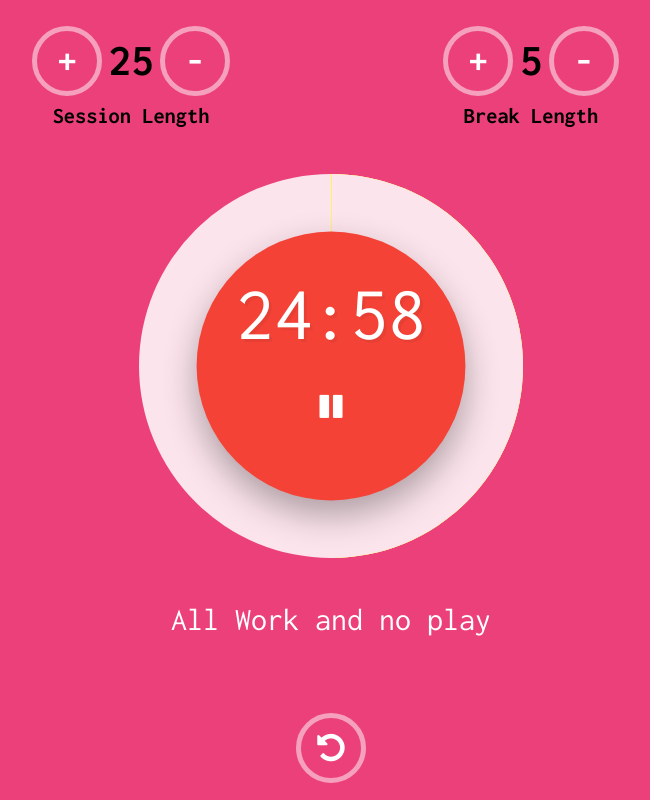
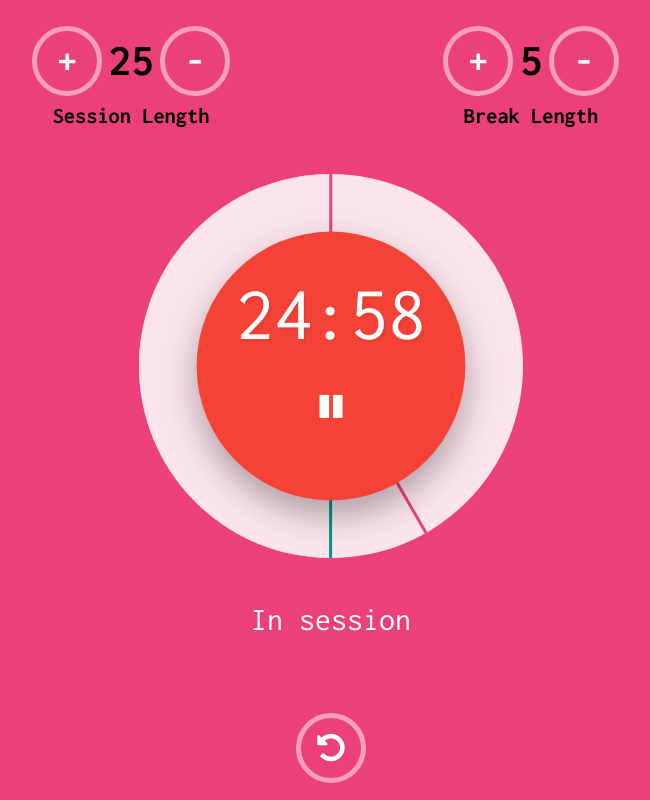
Before and after one commit to MissDitch/pomodoro-clock-app, a plain HTML site: page index.html in a window 1280 px wide. Both pictures are taken after a click on the icon 640 px from the left and 405 px from the top of the page. Shown: the whole page, without its empty margins (309-959 px from the left). Drawn offline with Linux system fonts and the light colour scheme.

Commit message:
countdown color fill: second version

```diff
--- a/css/style.css
+++ b/css/style.css
@@ -81,50 +81,56 @@ body {
 .circle__outer {
   position: relative;
   overflow: hidden;
-  background: #ff94c2; /* Pink 300  light */
-  background: #FF77A9; /* Pink 400  light */
   background: #fce4ec;  /* Pink 50 */
   margin: 0 auto;
   width: 60rem;
   height: 60rem;
   border-radius: 50%;
 }
-
 .whole {
   width: 50%;
   height: 100%;
   position: absolute;
   background: #FF77A9; /* session: Pink 400  light  */
-/* background: #62EFFF;  /* break: cyan 500 light  */
 }
-.leftHalf {
+.leftHalf { /*spinner*/
   border-radius: 50% 0 0 50%;
   z-index: 200;
-  background: green;
   border-right: none;
-  opacity: 0;
+  transform-origin: 100% 50%;
+  transform: rotate(0deg);
 }
-.rightHalf {
+.rightHalf { /*filler*/
   border-radius: 0 50% 50% 0;
   z-index: 100;
   border-left: none;
-  background: yellow;
   left: 50%;
-  opacity: 1;
+  opacity: 0;
 }
-.mask {
+#mask {
   width: 50%;
   height: 100%;
   position: absolute;
-  right: 0%;
-  transform-origin: 0% 50%;
   z-index: 300;
   opacity: 1;
   background: inherit;
+  transform-origin: 100% 50%;
   transform: rotate(0deg);
-
 }
-
+.finishLine {
+  width: 52%;
+  height: 0.5rem;
+  top: 50%;
+  left: -2%;
+  position: absolute;
+  z-index: 450;
+  background: #ec407a; /* Pink 400 */;
+  transform-origin: 100%;
+  transform: rotate(90deg);
+}
+.finishLine#finish-break {
+   background: #009688;  /* breal: teal 500  */
+}
 .circle__inner {
   position: absolute;
   flex:1;
@@ -145,20 +151,6 @@ body {
   width: 21rem;
   height: 21rem;
 }
-/*
-.circle__segment {
-  position: absolute;
-  top: 0;
-  right: 0;
-  height: 50%;
-  width: 50%;
-  transform-origin: 100% 100%;
-  transform: skew(45deg);
-
-  background: #ba000d;   /* Red 500 dark  */
-  /*background: #FF77A9; /* session: Pink 400  light */
-/* background: #62EFFF;  /* break: cyan 500 light
-} */
 .circle__time-left {
   font-weight: 100;
   font-size: 17rem;
--- a/index.html
+++ b/index.html
@@ -38,7 +38,9 @@
 
     <div class="circle">
       <div id="circle-outer"class="circle__outer" >
-       <!-- <span id="circle-segment" class="circle__segment"></span>  -->
+        <div class="finishLine"></div>
+        <div id="finish-session" class="finishLine"></div>
+        <div id="finish-break" class="finishLine"></div>
         <div id="left-half" class="leftHalf whole"></div>
         <div id="right-half" class="rightHalf whole"></div>
         <div id="mask" class="mask"></div>
@@ -46,29 +48,20 @@
 
         <div id="circle-inner" class="circle__inner">
           <h1 id="time" class="circle__time-left"></h1>
+          <div class="controls__button "><i id="play_pause" class="fa fa-play" aria-hidden="true"></i></div>
+        </div>  <!-- End circle_inner-->
 
-          <div class="controls__button "><i id="play_pause" class="fa fa-play" aria-hidden="true"></i></div>
-          <!--  <div class="controls__button "><span><i class="fa fa-pause"aria-hidden="true"></i></span></div> -->
-        </div>  <!-- End circle_inner-->
         <span class="time"></span>
       </div>    <!-- End circle_outer-->
 
       <p id = "message" class="circle__message"></p>
     </div>   <!-- End circle-->
 
-
-
     <div class="buttonContainer">
       <div class="controls__button reset"><i class="fa fa-undo" aria-hidden="true"></i></div>
     </div>
 
-
   </div>  <!-- End clock-->
-
-
-
-
-
 
   <script src="js/main.js"></script>
 </body>
--- a/js/main.js
+++ b/js/main.js
@@ -4,12 +4,13 @@ function init() {
     addListener("class", ".reset", reset);
     addListener("id", "play_pause", toggleStart);
     updateClock("25");
+    setFinishLines();
 }
 
 var pomodoro, state = 0; //  0 = idle, 1 = running, 2 = paused, 3= resumed
 var isRunning = false;
 var isSession = true;
-var intervalId;
+var intervalId, audioCtx;
 
 function addListener(prop, selector, func) {
     if (prop === "class") {
@@ -23,6 +24,17 @@ function addListener(prop, selector, func) {
         el.addEventListener("click", func);
     }
 }
+
+function setFinishLines () {     // set finishlines of session and break on circle
+    var finSession, finBreak, sessionDeg, breakDeg;
+    finSession = document.getElementById("finish-session");
+    finBreak = document.getElementById("finish-break");
+    sessionDeg = (90 + (document.getElementById("workTime").textContent * 6) );
+    breakDeg = sessionDeg + (document.getElementById("breakTime").textContent * 6);
+    finSession.style.transform = "rotate(" + sessionDeg + "deg)";
+    finBreak.style.transform = "rotate(" + breakDeg + "deg)";
+}
+
 function customizeLength(e) {
     if (!isRunning && state === 0) {
         var el = e.target, int;
@@ -40,14 +52,16 @@ function customizeLength(e) {
                 el.previousElementSibling.textContent = int;
             }
         }
-    if (el.parentNode.parentNode.getAttribute("class") === 'controls__work' ) {updateClock(int)}
+        setFinishLines();
+
+        if (el.parentNode.parentNode.getAttribute("class") === 'controls__work' ) {
+            updateClock(int)}
     }
 }
 
 function updateClock(val) {
     if (val.toString().length === 1) { val = "0" + val; }
-    var time= document.getElementById("time");
-    time.textContent = val + ":00";
+    document.getElementById("time").textContent = val + ":00";
 }
 
 function reset() {
@@ -109,7 +123,7 @@ function Pomodoro() {
 }
 
 function run(isSession, state, minute, second) {
-    var display, message, time;
+    var display, message, time, finSession, finBreak, sessionDeg, breakDeg;
     if (arguments.length > 2) { // resume countdown
         minute = minute;
         second = second;
@@ -121,46 +135,40 @@ function run(isSession, state, minute, second) {
         state = 1;
         if (isSession) {
             display = document.getElementById("workTime");
-            message.textContent = "All Work and no play";
+            message.textContent = "In session";
             document.getElementsByTagName("html")[0].style.background = "#ec407a";  //Pink 400
             document.getElementById("circle-inner").style.background = "#F44336"; //  Red 500
             document.getElementById("circle-outer").style.background = "#fce4ec";  // Pink 50
         } else {
             display = document.getElementById("breakTime");
-            message.textContent = "Gimme a break!";
-            document.getElementsByTagName("html")[0].style.background = "#00BCD4";  //cyan 500
+            message.textContent = "Have a break!";
             document.getElementsByTagName("html")[0].style.background = "#009688"; //teal 500
             document.getElementById("circle-inner").style.background = "#00BCD4";  //cyan 500
             document.getElementById("circle-outer").style.background = "#e0f7fa";  //cyan 50
         }
+
         minute = display.textContent;
         minute--;
         second = "59";
         countDown(isSession, minute, second);
-
-
     }
     if (state === 2) {
         state = 3;
         countDown(isSession, minute, second);
-
     }
 }
 
 function countDown (isSession, minute, second) {
     clearInterval(intervalId);
-    var time = document.getElementById("time");
+    var audio, time = document.getElementById("time");
     intervalId = setInterval(function() {
-        console.log(minute + ", " + second);
         second < 10 && second >= 0 ? second = "0"+ second : second = second;
         minute < 10 && minute.toString().length === 1 ? minute = "0"+ minute : minute = minute;
         time.textContent = minute + ":" + second;
         document.title = time.textContent;
         fillCircle(isSession, minute, second);
 
-
         if (minute === '00' && second === '00') {
-
             if (isSession) {
                 makeSound(261.1);
                 isSession = false;
@@ -168,12 +176,12 @@ function countDown (isSession, minute, second) {
             }
             else {
                 makeSound(523.3);
+                setNextPomodoro();
                 isSession = true;
                 run(isSession, 0);
             }
         }
         if (second === '00') {
-
             minute--;
             second = parseInt(second) + 60;
         }
@@ -185,29 +193,55 @@ function pause() {
    clearInterval(intervalId);
 }
 
+function setNextPomodoro() {
+    var mask = document.getElementById("mask");
+    mask.style.opacity = "1";
+    mask.style.transform = "rotate(0deg)";
+    document.getElementById("right-half").style.opacity = "0";
+    document.getElementById("left-half").style.transform = "rotate(0deg)";
+    clearInterval(intervalId);
+    state = 0;
+    isRunning = false;
+    isSession = true;
+}
+
 function fillCircle(isSession, minute, second) {
-    var display, length, left, mask, numSec;
+    var display, length, left, right, mask, numSec, numDeg, sessionDeg, breakDeg;
     numSec = parseInt(minute) * 60 + parseInt(second);
+    left = document.getElementById("left-half");
+    right = document.getElementById("right-half");
+    mask = document.getElementById("mask");
+    sessionDeg = document.getElementById("workTime").textContent * 6 ;
+    breakDeg = sessionDeg + document.getElementById("breakTime").textContent * 6;
+
+    isSession? display = document.getElementById("workTime") : display = document.getElementById("breakTime");
+    length = display.textContent;
+
+    [].forEach.call(document.getElementsByClassName("whole"), (function(element) {
+        isSession ? element.style.background = "#FF77A9": element.style.background = "#62EFFF";
+    }));
+
+    if (isSession) { numDeg =  sessionDeg - (numSec * 0.1); }
+    else {
+        numDeg = (sessionDeg + breakDeg) - (sessionDeg + numSec * 0.1);
+        mask.style.transform = "rotate(" + sessionDeg + "deg)";
+    }
+
+    if (numDeg > 180 ) {
         if (isSession) {
-        display = document.getElementById("workTime");
-        // get length from session length
-    } else { // get length from break length
-         display = document.getElementById("breakTime");
+            right.style.opacity = "1";
+            mask.style.opacity = "0";
+        } else {
+            right.style.opacity = "0";
+            mask.style.opacity = "1";
         }
-    length = display.textContent;
-    console.log(length);
-
-    left = document.getElementById("left-half");
-    mask = document.getElementById("mask");
-    if (length > 30) {
-        left.style.opacity = 1;
     }
-    else left.style.opacity = 0;
-    mask.style.transform = "rotate(" + ( (length * 6) - (numSec * 0.1) ) + "deg)";
+    left.style.transform = "rotate(" + numDeg + "deg)";
 }
 
 function makeSound(frequency) {
-    var audioCtx = new (window.AudioContext || window.webkitAudioContext)();
+    if (audioCtx) { audioCtx.close(); }
+    audioCtx = new (window.AudioContext || window.webkitAudioContext)();
     var oscillator = audioCtx.createOscillator();
     var gainNode = audioCtx.createGain();
     oscillator.type = "triangle";
@@ -221,5 +255,4 @@ function makeSound(frequency) {
     }, 2000);
 }
 
-
 init();
```
Lines whose indentation alone changed are shown as unchanged.
